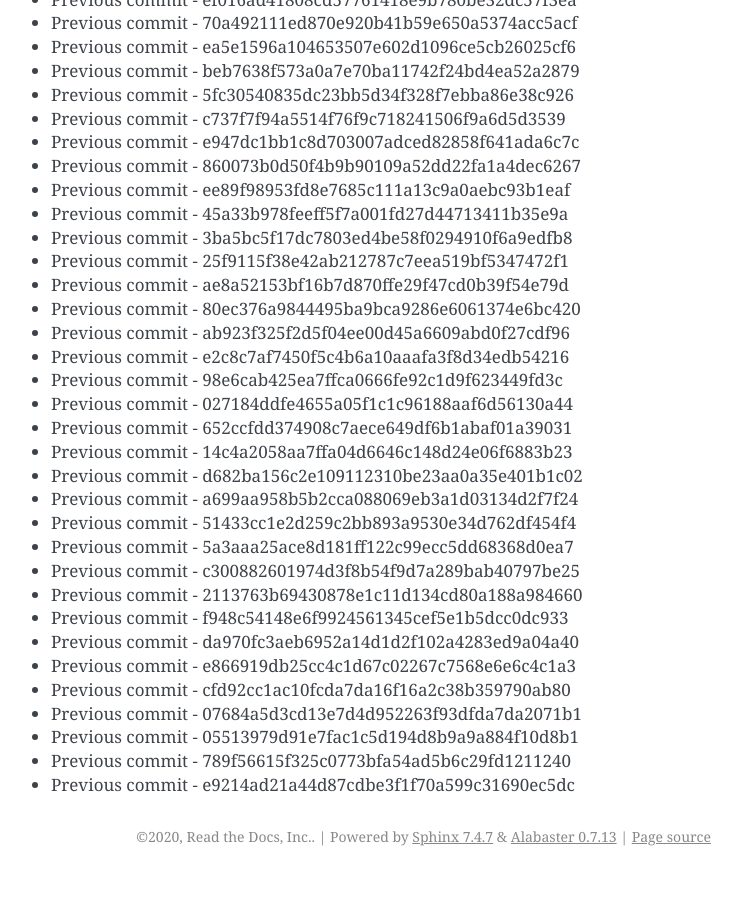
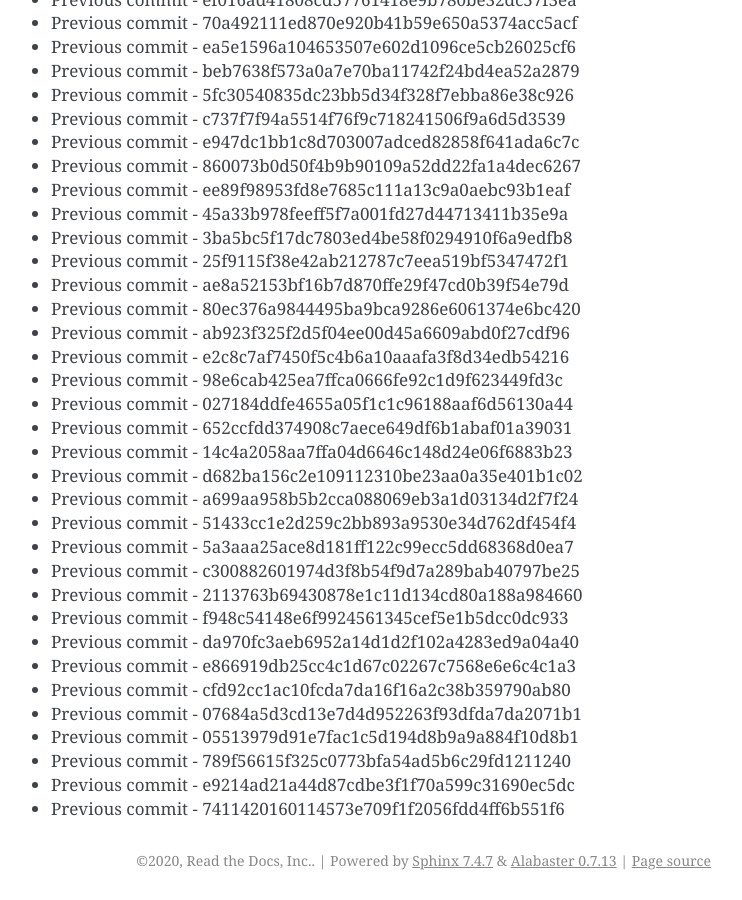
Before and after one commit to readthedocs/rtd-git-stresstest, a Sphinx documentation site: the page built from docs/updates.rst, in a window 1280 px wide and 900 px high, scrolled down 68120 px. Shown: the whole window, without its empty margins (399-1141 px from the left). Built offline with Sphinx 7.4.7, drawn with Linux system fonts in a browser that asks for light colours; before the commit the page ends 68996 px from its top, so only the background shows below that.

Commit message:
Generating commit from previous: 7411420160114573e709f1f2056fdd4ff6b551f6

```diff
--- a/docs/updates.rst
+++ b/docs/updates.rst
@@ -2894,3 +2894,4 @@ It can be tested for any performance characteristics.
 * Previous commit - 05513979d91e7fac1c5d194d8b9a9a884f10d8b1
 * Previous commit - 789f56615f325c0773bfa54ad5b6c29fd1211240
 * Previous commit - e9214ad21a44d87cdbe3f1f70a599c31690ec5dc
+* Previous commit - 7411420160114573e709f1f2056fdd4ff6b551f6
```
